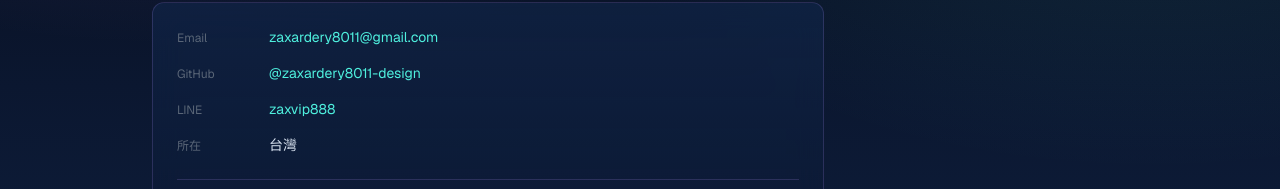
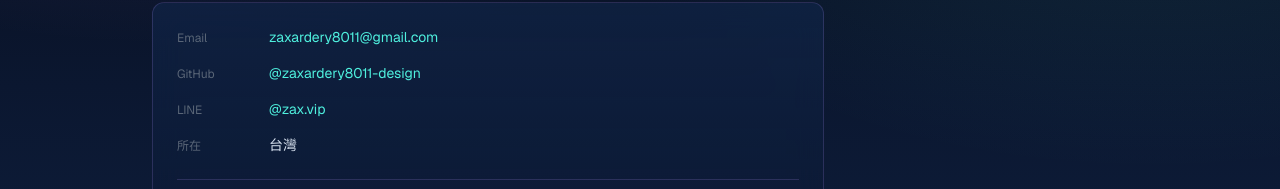
Before and after one commit to zaxardery8011-design/zax-site, a Next.js app: page /contact in a window 1280 px wide. Shown: the part 234-423 px from the top of the page. Built offline with nearby package versions, Linux system fonts and the light colour scheme.

Commit message:
fix(contact): LINE ID 改為官方帳號 @zax.vip
zaxvip888 → @zax.vip,連結改用官方帳號 @ID 加好友格式。

Co-Authored-By: Claude Opus 4.8 <noreply@anthropic.com>

```diff
--- a/app/contact/page.tsx
+++ b/app/contact/page.tsx
@@ -38,12 +38,12 @@ export default function Contact() {
             <div className="flex items-baseline gap-3">
               <span className="text-[color:var(--fg-2)] w-20 text-xs">LINE</span>
               <a
-                href="https://line.me/ti/p/~zaxvip888"
+                href="https://line.me/R/ti/p/%40zax.vip"
                 target="_blank"
                 rel="noopener noreferrer"
                 className="text-[color:var(--accent-cyan)] hover:underline"
               >
-                zaxvip888
+                @zax.vip
               </a>
             </div>
             <div className="flex items-baseline gap-3">
```
